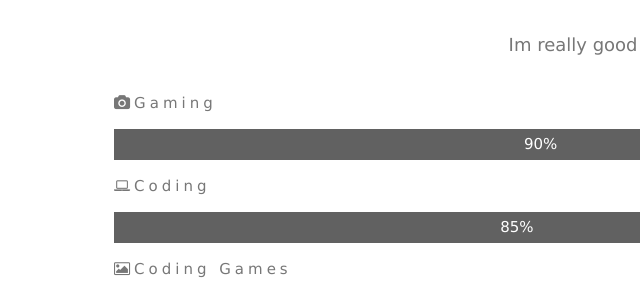
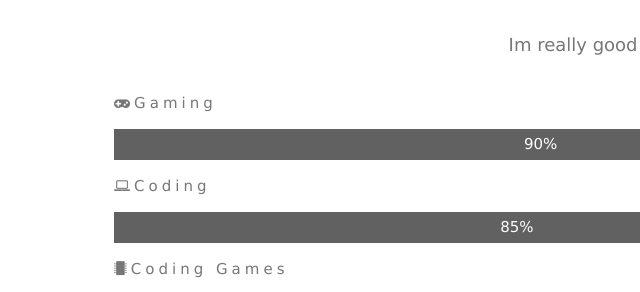
Before and after one commit to yusufbromack/yusufbromack.github.io, a plain HTML site: page index.html in a window 1280 px wide. Shown: the part 1044-1336 px from the top of the page, 52-692 px from the left. Drawn offline with Linux system fonts and the light colour scheme.

Commit message:
initial commit 4

```diff
--- a/index.html
+++ b/index.html
@@ -58,7 +58,7 @@
       </div>
     </div>
     <p class="w3-large w3-center w3-padding-16">Im really good at:</p>
-    <p class="w3-wide"><i class="fa fa-camera"></i>Gaming</p>
+    <p class="w3-wide"><i class="fa fa-gamepad"></i>Gaming</p>
     <div class="w3-light-grey">
       <div class="w3-container w3-padding-small w3-dark-grey w3-center" style="width:90%">90%</div>
     </div>
@@ -66,7 +66,7 @@
     <div class="w3-light-grey">
       <div class="w3-container w3-padding-small w3-dark-grey w3-center" style="width:85%">85%</div>
     </div>
-    <p class="w3-wide"><i class="fa fa-photo"></i>Coding Games</p>
+    <p class="w3-wide"><i class="fa fa-microchip"></i>Coding Games</p>
     <div class="w3-light-grey">
       <div class="w3-container w3-padding-small w3-dark-grey w3-center" style="width:75%">75%</div>
     </div>
```
